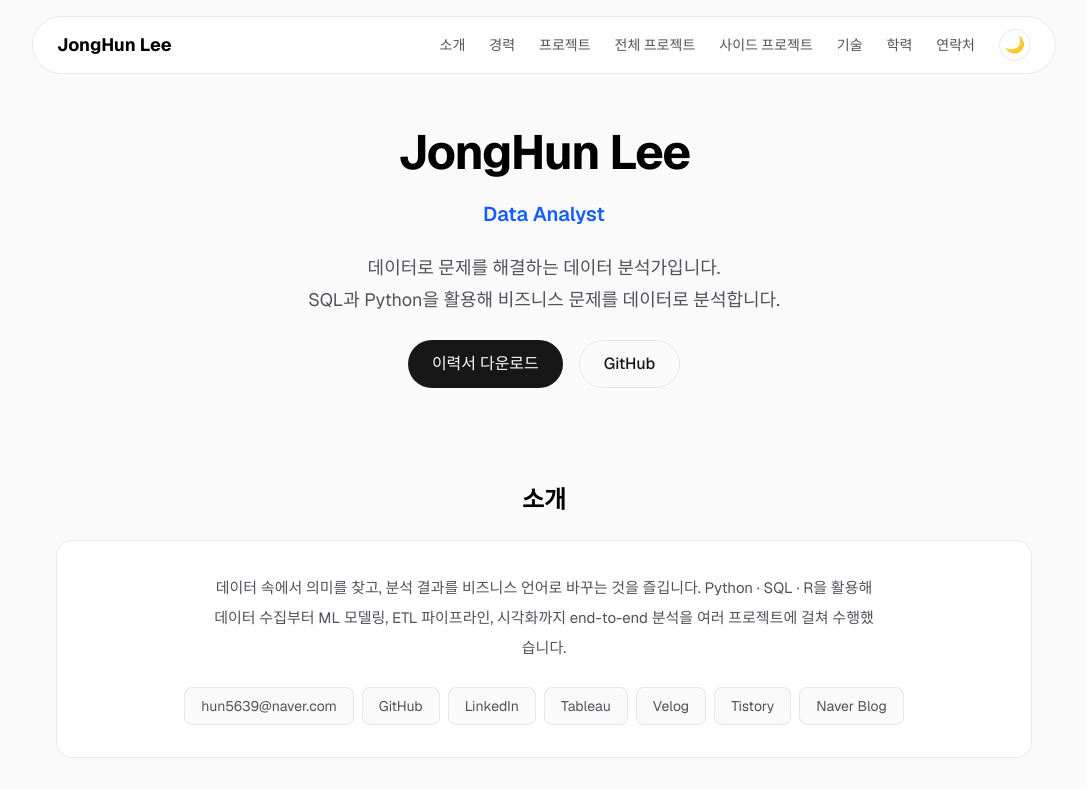
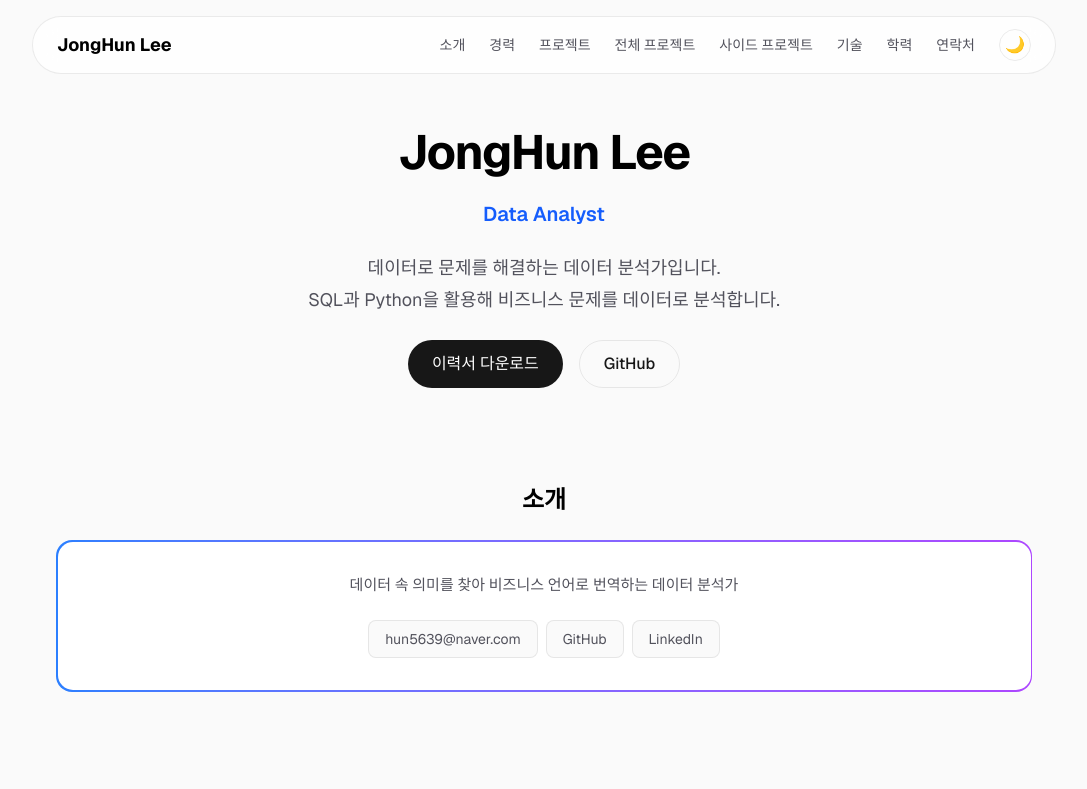
Before and after one commit to whiteblackparang/portfolio, a Next.js app: page / in a window 1280 px wide. Shown: the top 789 px of the page, without its empty margins (96-1183 px from the left). Built offline with nearby package versions, Linux system fonts and the light colour scheme.

Commit message:
일부 설명부분 변경

```diff
--- a/src/components/sections/About.tsx
+++ b/src/components/sections/About.tsx
@@ -8,13 +8,14 @@ export default function About() {
         소개
       </h2>
 
-      <div className="w-full rounded-2xl border border-black/[.08] bg-white p-6 text-center dark:border-white/[.1] dark:bg-zinc-950 sm:p-8">
-        <p className="mx-auto max-w-2xl text-[15px] leading-loose text-zinc-600 dark:text-zinc-400">
+      <div className="w-full rounded-2xl bg-gradient-to-r from-blue-500 to-purple-500 p-[1.5px]">
+        <div className="w-full rounded-[15px] bg-white p-6 text-center dark:bg-zinc-950 sm:p-8">
+          <p className="text-[15px] text-zinc-600 dark:text-zinc-400">
             {aboutDescription}
           </p>
 
           <div className="mt-6 flex flex-wrap justify-center gap-2">
-          {contactLinks.map((c) => (
+            {contactLinks.slice(0, 3).map((c) => (
               <a
                 key={c.label}
                 href={c.url}
@@ -27,6 +28,7 @@ export default function About() {
             ))}
           </div>
         </div>
+      </div>
     </section>
   );
 }
--- a/src/data/about.ts
+++ b/src/data/about.ts
@@ -5,7 +5,7 @@ export interface ContactLink {
 }
 
 export const aboutDescription =
-  "데이터 속에서 의미를 찾고, 분석 결과를 비즈니스 언어로 바꾸는 것을 즐깁니다. Python · SQL · R을 활용해 데이터 수집부터 ML 모델링, ETL 파이프라인, 시각화까지 end-to-end 분석을 여러 프로젝트에 걸쳐 수행했습니다.";
+  "데이터 속 의미를 찾아 비즈니스 언어로 번역하는 데이터 분석가";
 
 export const contactLinks: ContactLink[] = [
   { label: "hun5639@naver.com", url: "mailto:hun5639@naver.com", icon: "email" },
```
Lines whose indentation alone changed are shown as unchanged.
